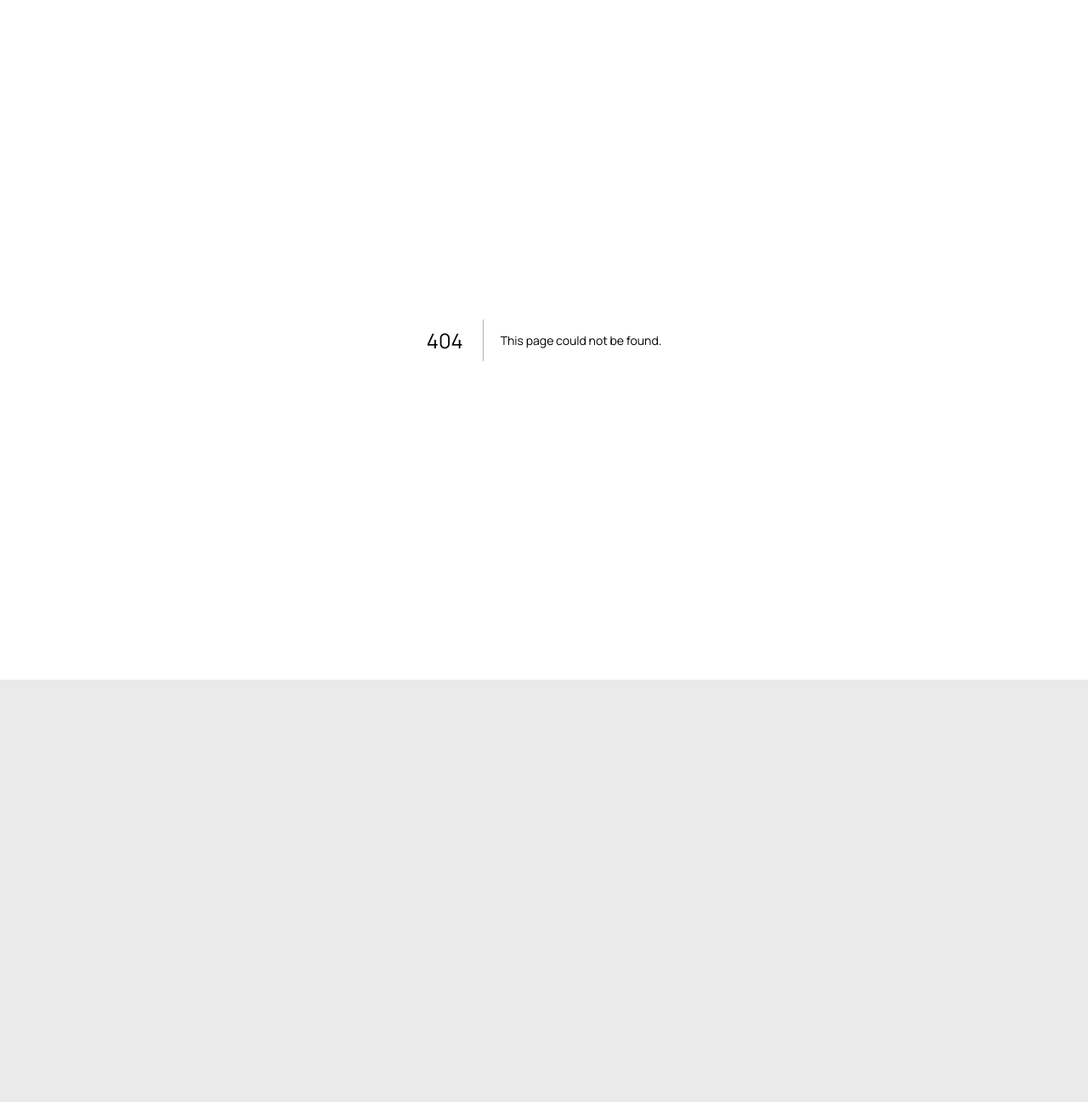
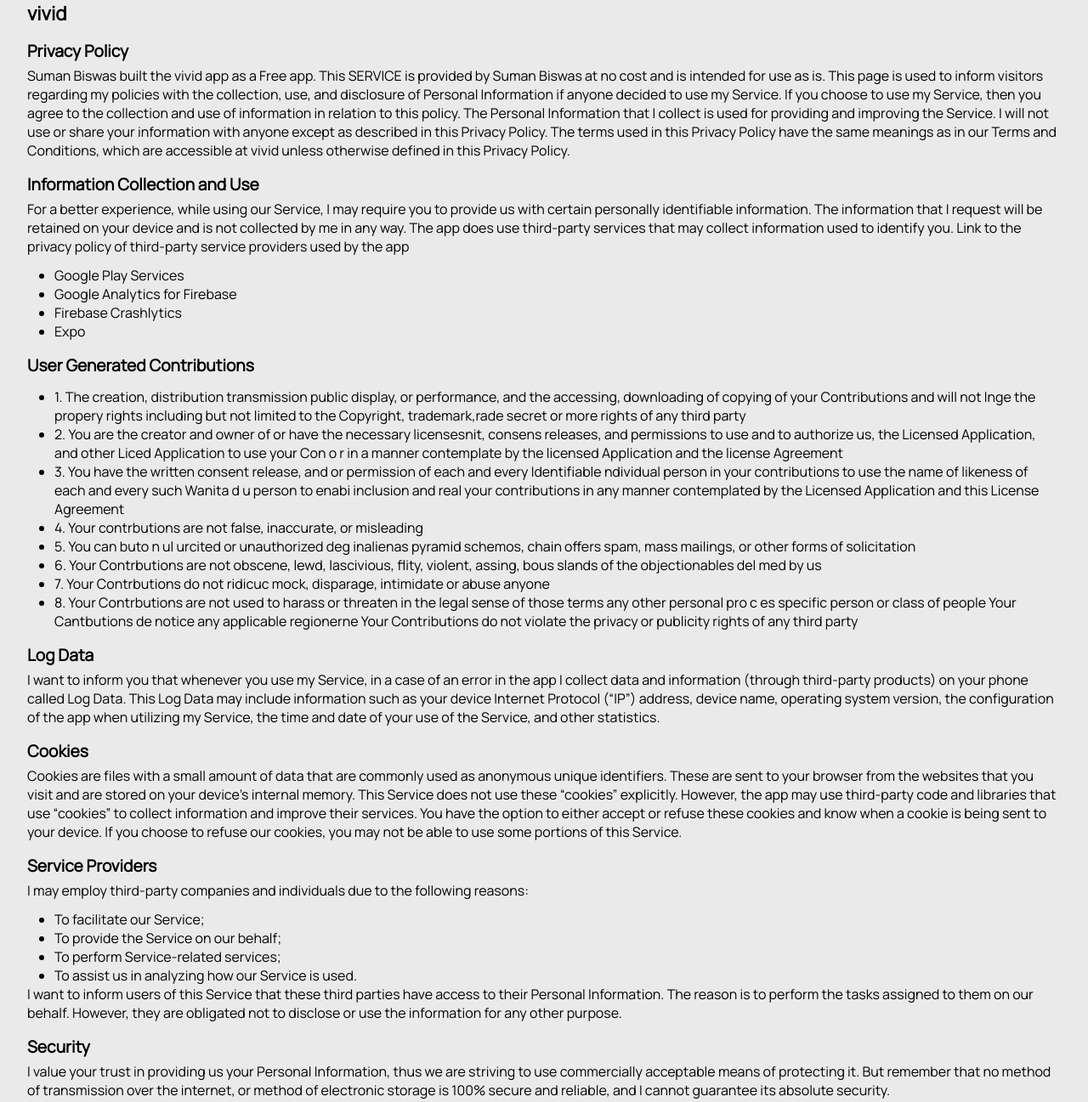
Before and after one commit to sumanbiswas7/sumanbiswas-old, a Next.js app: page /apps/privacy-policy/vivid in a window 1280 px wide. Before the commit this address had no page. Shown: the top 1297 px of the page at 85% size. Before the commit the page ends 800 px from the top, so only its background shows below. Built offline with nearby package versions, Linux system fonts and the light colour scheme.

Commit message:
policy-added

```diff
--- /dev/null
+++ b/pages/apps/privacy-policy/vivid/PrivacyPolicy.module.scss
@@ -0,0 +1,17 @@
+.page {
+  margin-inline: 2rem;
+  & > h1 {
+    font-size: 1.4rem;
+  }
+  & > p {
+  }
+  & > h2 {
+    margin-top: 1rem;
+    margin-bottom: 0.3rem;
+    font-size: 1.2rem;
+  }
+  & > p > ul {
+    margin-left: 2rem;
+    margin-top: 0.8rem;
+  }
+}
--- /dev/null
+++ b/pages/apps/privacy-policy/vivid/index.tsx
@@ -0,0 +1,170 @@
+import styles from "./PrivacyPolicy.module.scss";
+
+export default function PrivacyPolicy() {
+  return (
+    <div className={styles.page}>
+      <h1>vivid</h1>
+      <h2>Privacy Policy</h2>
+      <p>
+        Suman Biswas built the vivid app as a Free app. This SERVICE is provided
+        by Suman Biswas at no cost and is intended for use as is. This page is
+        used to inform visitors regarding my policies with the collection, use,
+        and disclosure of Personal Information if anyone decided to use my
+        Service. If you choose to use my Service, then you agree to the
+        collection and use of information in relation to this policy. The
+        Personal Information that I collect is used for providing and improving
+        the Service. I will not use or share your information with anyone except
+        as described in this Privacy Policy. The terms used in this Privacy
+        Policy have the same meanings as in our Terms and Conditions, which are
+        accessible at vivid unless otherwise defined in this Privacy Policy.
+      </p>
+      <h2>Information Collection and Use</h2>
+      <p>
+        For a better experience, while using our Service, I may require you to
+        provide us with certain personally identifiable information. The
+        information that I request will be retained on your device and is not
+        collected by me in any way. The app does use third-party services that
+        may collect information used to identify you. Link to the privacy policy
+        of third-party service providers used by the app
+        <ul></ul>
+        <ul>
+          <li>
+            <a
+              href="https://www.google.com/policies/privacy/"
+              target="_blank"
+              rel="noopener noreferrer"
+            >
+              Google Play Services
+            </a>
+          </li>
+          <li>Google Analytics for Firebase</li>
+          <li>Firebase Crashlytics</li>
+          <li>Expo</li>
+        </ul>
+      </p>
+      <h2>User Generated Contributions</h2>
+      <p>
+        <ul>
+          <li>
+            1. The creation, distribution transmission public display, or
+            performance, and the accessing, downloading of copying of your
+            Contributions and will not lnge the propery rights including but not
+            limited to the Copyright, trademark,rade secret or more rights of
+            any third party
+          </li>
+          <li>
+            2. You are the creator and owner of or have the necessary
+            licensesnit, consens releases, and permissions to use and to
+            authorize us, the Licensed Application, and other Liced Application
+            to use your Con o r in a manner contemplate by the licensed
+            Application and the license Agreement
+          </li>
+          <li>
+            3. You have the written consent release, and or permission of each
+            and every Identifiable ndividual person in your contributions to use
+            the name of likeness of each and every such Wanita d u person to
+            enabi inclusion and real your contributions in any manner
+            contemplated by the Licensed Application and this License Agreement
+          </li>
+          <li>4. Your contrbutions are not false, inaccurate, or misleading</li>
+          <li>
+            5. You can buto n ul urcited or unauthorized deg inalienas pyramid
+            schemos, chain offers spam, mass mailings, or other forms of
+            solicitation
+          </li>
+          <li>
+            6. Your Contrbutions are not obscene, lewd, lascivious, flity,
+            violent, assing, bous slands of the objectionables del med by us
+          </li>
+          <li>
+            7. Your Contrbutions do not ridicuc mock, disparage, intimidate or
+            abuse anyone
+          </li>
+          <li>
+            8. Your Contrbutions are not used to harass or threaten in the legal
+            sense of those terms any other personal pro c es specific person or
+            class of people Your Cantbutions de notice any applicable regionerne
+            Your Contributions do not violate the privacy or publicity rights of
+            any third party
+          </li>
+        </ul>
+      </p>
+      <h2>Log Data</h2>
+      <p>
+        I want to inform you that whenever you use my Service, in a case of an
+        error in the app I collect data and information (through third-party
+        products) on your phone called Log Data. This Log Data may include
+        information such as your device Internet Protocol (“IP”) address, device
+        name, operating system version, the configuration of the app when
+        utilizing my Service, the time and date of your use of the Service, and
+        other statistics.
+      </p>
+      <h2>Cookies</h2>
+      <p>
+        Cookies are files with a small amount of data that are commonly used as
+        anonymous unique identifiers. These are sent to your browser from the
+        websites that you visit and are stored on your device&apos;s internal
+        memory. This Service does not use these “cookies” explicitly. However,
+        the app may use third-party code and libraries that use “cookies” to
+        collect information and improve their services. You have the option to
+        either accept or refuse these cookies and know when a cookie is being
+        sent to your device. If you choose to refuse our cookies, you may not be
+        able to use some portions of this Service.
+      </p>
+      <h2>Service Providers</h2>
+      <p>
+        I may employ third-party companies and individuals due to the following
+        reasons:
+        <ul>
+          <li>To facilitate our Service;</li>
+          <li>To provide the Service on our behalf;</li>
+          <li>To perform Service-related services;</li>
+          <li>To assist us in analyzing how our Service is used.</li>
+        </ul>
+        I want to inform users of this Service that these third parties have
+        access to their Personal Information. The reason is to perform the tasks
+        assigned to them on our behalf. However, they are obligated not to
+        disclose or use the information for any other purpose.
+      </p>
+      <h2>Security</h2>
+      <p>
+        I value your trust in providing us your Personal Information, thus we
+        are striving to use commercially acceptable means of protecting it. But
+        remember that no method of transmission over the internet, or method of
+        electronic storage is 100% secure and reliable, and I cannot guarantee
+        its absolute security.
+      </p>
+      <h2>Links to Other Sites</h2>
+      <p>
+        This Service may contain links to other sites. If you click on a
+        third-party link, you will be directed to that site. Note that these
+        external sites are not operated by me. Therefore, I strongly advise you
+        to review the Privacy Policy of these websites. I have no control over
+        and assume no responsibility for the content, privacy policies, or
+        practices of any third-party sites or services.
+      </p>
+      <h2>Children’s Privacy</h2>
+      <p>
+        These Services do not address anyone under the age of 13. I do not
+        knowingly collect personally identifiable information from children
+        under 13 years of age. In the case I discover that a child under 13 has
+        provided me with personal information, I immediately delete this from
+        our servers. If you are a parent or guardian and you are aware that your
+        child has provided us with personal information, please contact me so
+        that I will be able to do the necessary actions.
+      </p>
+      <h2>Changes to This Privacy Policy</h2>
+      <p>
+        I may update our Privacy Policy from time to time. Thus, you are advised
+        to review this page periodically for any changes. I will notify you of
+        any changes by posting the new Privacy Policy on this page. This policy
+        is effective as of 2022-04-01
+      </p>
+      <h2>Contact Us</h2>
+      <p>
+        If you have any questions or suggestions about my Privacy Policy, do not
+        hesitate to contact me at sumanbiswas842001@gmail.com.
+      </p>
+    </div>
+  );
+}
--- a/styles/Home.module.scss
+++ b/styles/Home.module.scss
@@ -75,13 +75,13 @@ $accent_col_light_hover: #a3a2a2;
     }
     &_hero_img {
       width: 20rem;
-      transition: all 0.5s;
+      transition: all 1s;
     }
     &:hover &_circle {
-      transform: translateY(1rem) scale(0.7);
+      transform: translateY(1rem) scale(1);
     }
     &:hover &_hero_img {
-      transform: translateY(-4rem) scale(1.7);
+      transform: translateY(-2rem) scale(1);
     }
   }
 }
```
